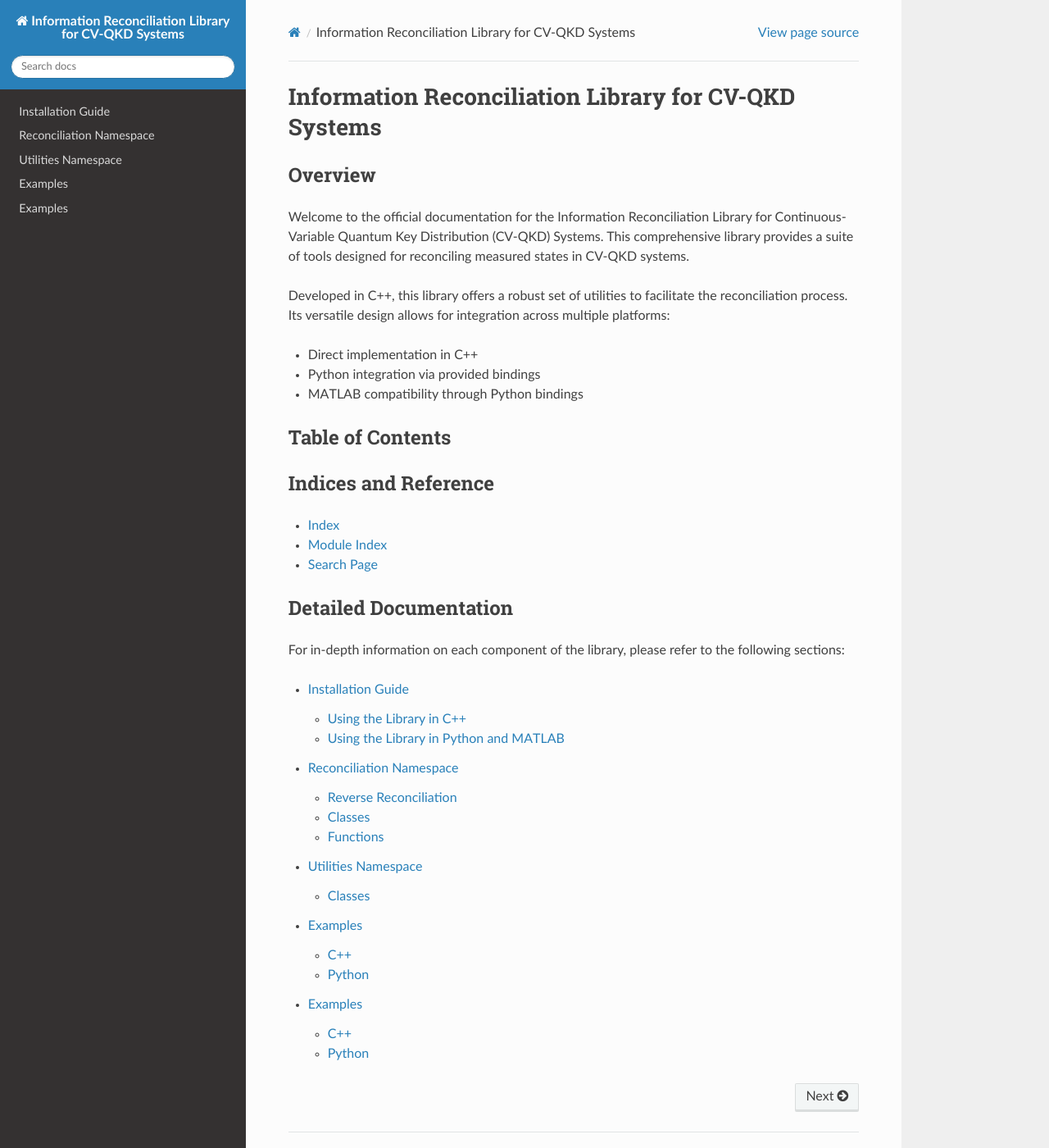
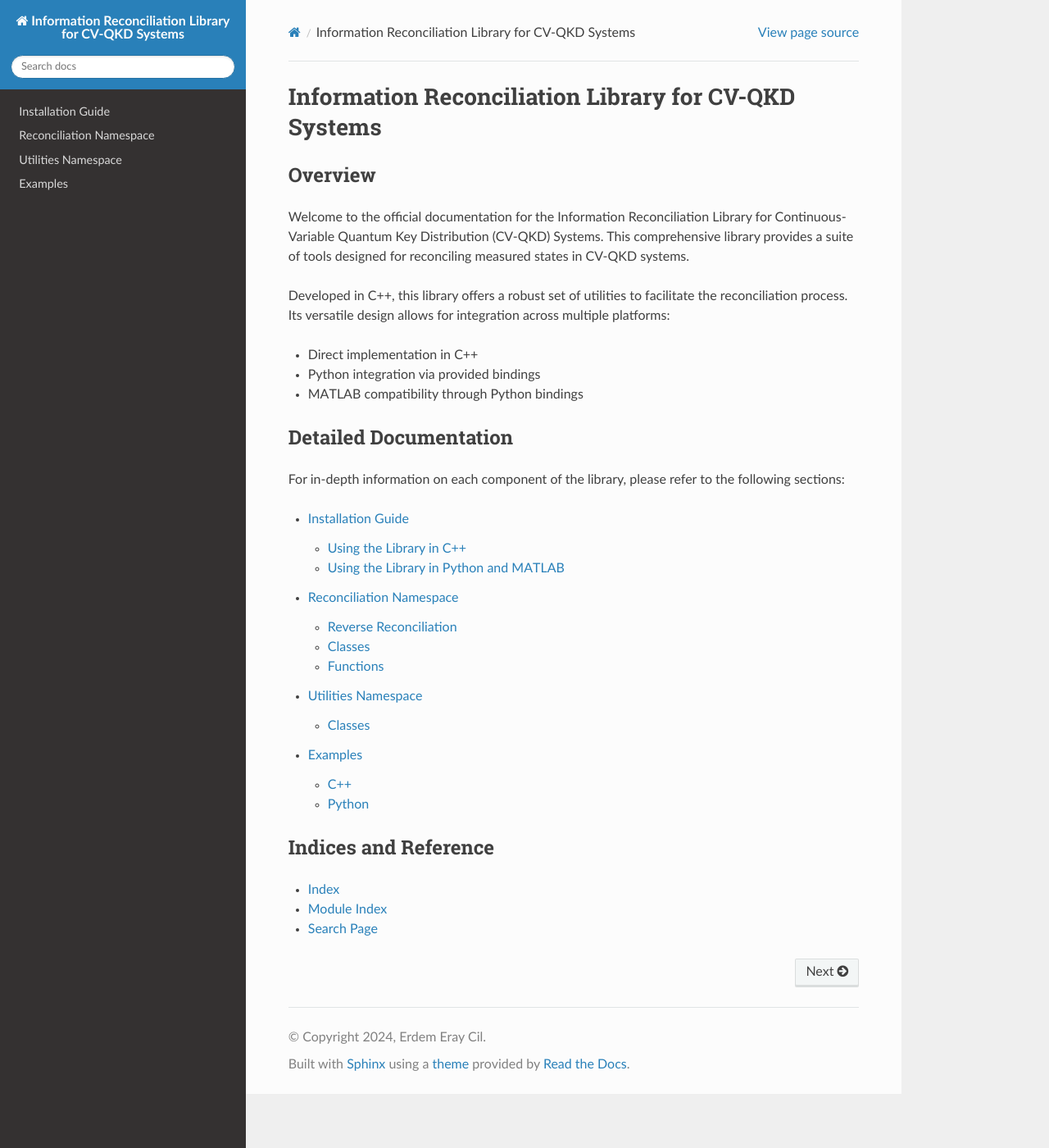
Before and after one commit to erdemeray/IR_for_CVQKD, a Sphinx documentation site: the page built from docs/source/index.rst, in a window 1280 px wide and 1400 px high. Shown: the whole window at 82% size. Built offline with Sphinx 7.4.7 and the Read the Docs theme 2.0.0, drawn with Linux system fonts in a browser that asks for light colours.

Commit message:
documentation typo corrections

```diff
--- a/docs/source/index.rst
+++ b/docs/source/index.rst
@@ -19,22 +19,6 @@
 * MATLAB compatibility through Python bindings
 
 
-+++++++++++++++++++++++++++++++++++++++++++++
-Table of Contents
-+++++++++++++++++++++++++++++++++++++++++++++
-
-.. toctree::
-   :maxdepth: 2
-   :caption: Contents:
-
-+++++++++++++++++++++++++++++++
-Indices and Reference
-+++++++++++++++++++++++++++++++
-
-* :ref:`genindex`
-* :ref:`modindex`
-* :ref:`search`
-
 +++++++++++++++++++++++++++++++++
 Detailed Documentation
 +++++++++++++++++++++++++++++++++
--- a/docs/source/reconciliation.rst
+++ b/docs/source/reconciliation.rst
@@ -7,7 +7,7 @@
 The reconciliation process consists of the following steps:
 
 1. **Random Number Generation:** The :ref:`QRNG class <QRNG_class>` is simulates the random number generation to be used as the raw key material.
-2. **Multi-dimensional Reconciliation:** The :ref:`MDR class <MDR_class>` performs multi-dimensional reconciliation described in [LAB^{+}08]_ .
+2. **Multi-dimensional Reconciliation:** The :ref:`MDR class <MDR_class>` performs multi-dimensional reconciliation described in [LAB+08]_ .
 3. **Error Correction:** The :ref:`decoder class <decoder_class>` corrects the errors in key bits using the syndrome of the  algorithm to correct the errors in the key bits.
 4. **Cyclic Redundancy Check(CRC):**  The :ref:`CRC class <CRC_class>` calculates the CRC of the key bits. Parties can verify key bit correctness by comparing CRCs.
 
@@ -15,7 +15,7 @@
 The :ref:`reconciliation functions <reconciliation_functions>` are used as helpers in the process.
 
 
-.. [LAB^{+}08] A. Leverrier, R. All ́eaume, J. Boutros, G. Z ́emor, and P. Grangier, “Multidimensional reconciliation for a continuous-variable quantum key distribution,” Phys. Rev. Lett., vol. 77, no. 4, Apr. 2008
+.. [LAB+08] A. Leverrier, R. All ́eaume, J. Boutros, G. Z ́emor, and P. Grangier, “Multidimensional reconciliation for a continuous-variable quantum key distribution,” Phys. Rev. Lett., vol. 77, no. 4, Apr. 2008
 
 Reverse Reconciliation
 ----------------------
```
Also changed, not shown: other parts of docs/source/index.rst (+9 -0 lines), docs/source/examples.rst (+0 -44 lines).
